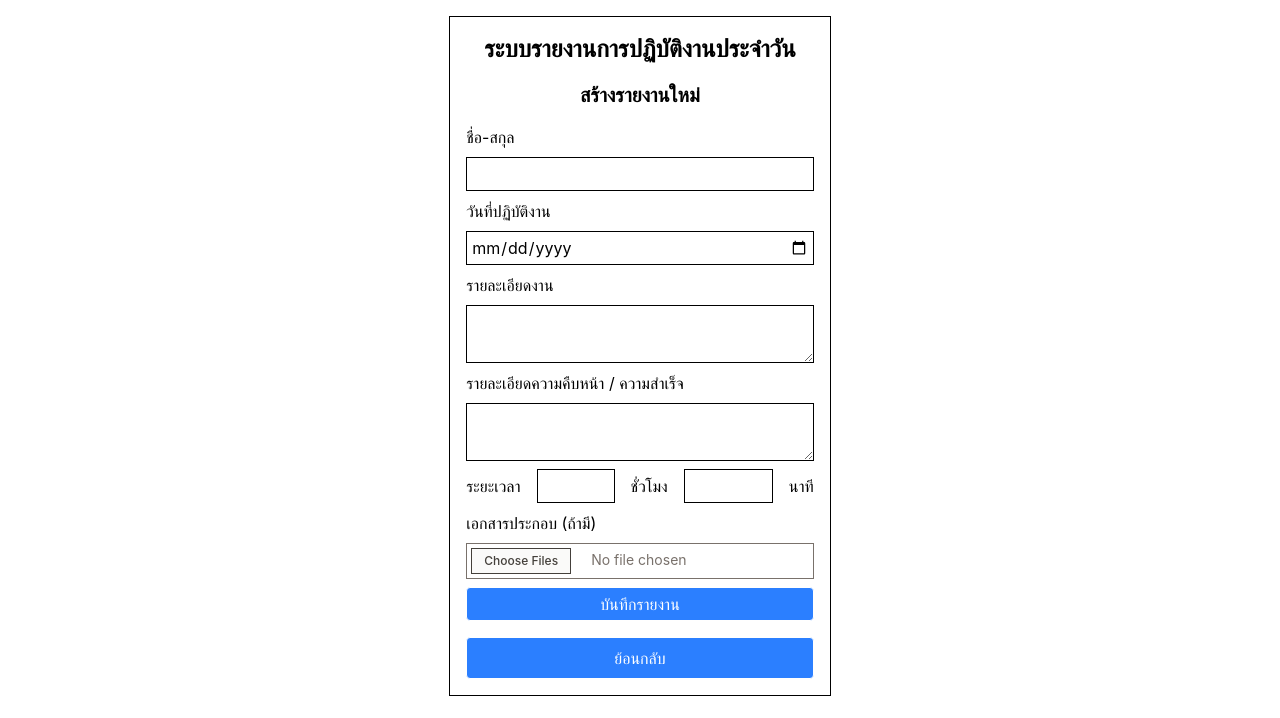
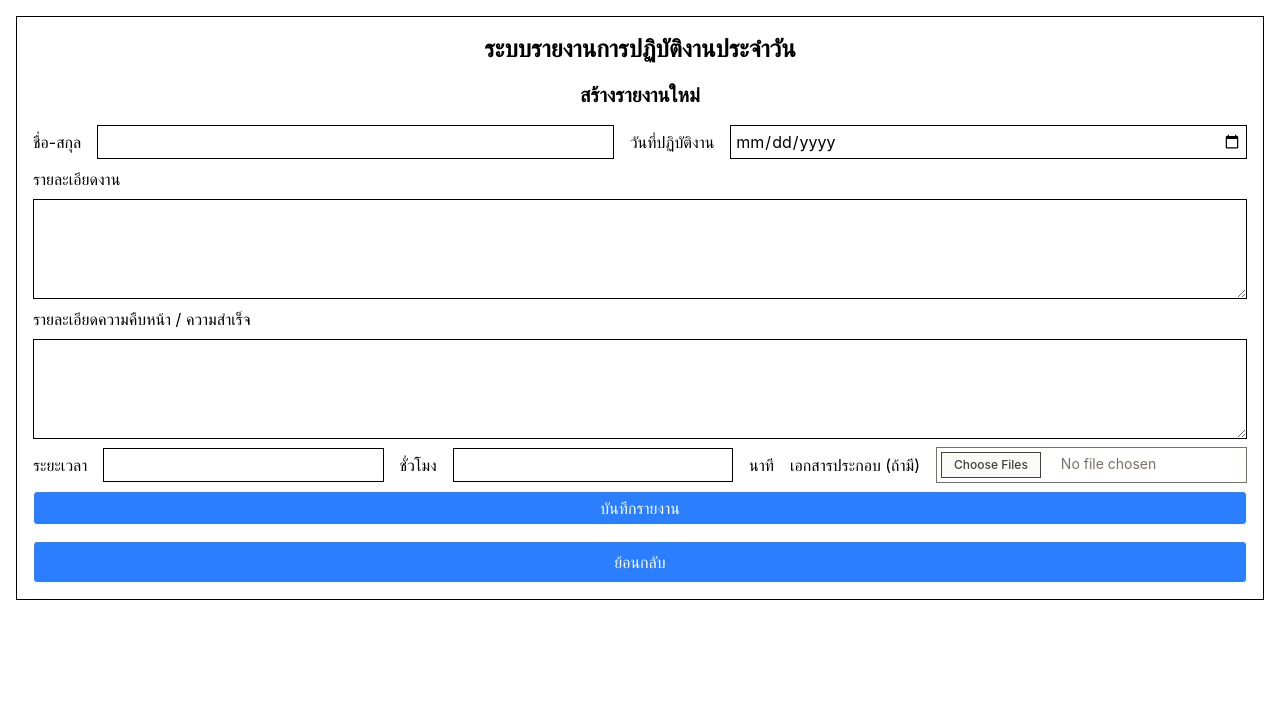
Before and after one commit to james-nightlife/libswu-job-recorder, a React (Vite) app in the folder frontend/: page /new-record in a window 1280 px wide. Shown: the top 718 px of the page. Built offline with nearby package versions, Linux system fonts and the light colour scheme.

Commit message:
feat: enhance layout and usability in EditReport and NewReport components

```diff
--- a/frontend/src/pages/EditReport.jsx
+++ b/frontend/src/pages/EditReport.jsx
@@ -106,19 +106,20 @@ const EditReport = () => {
   return (
     <>
         <div className='flex justify-center p-4'>
-        <div className='flex flex-col gap-4 p-4 border'>
+        <div className='flex flex-col gap-4 p-4 border max-w-[1440px] w-full'>
           <h1 className='text-center'>ระบบรายงานการปฏิบัติงานประจำวัน</h1>
           <h2 className='text-center'>แก้ไขบันทึก</h2>
         <form
         onSubmit={handleSubmit}
         className='flex flex-col w-full gap-2'>
-          <label htmlFor="name">ชื่อ-สกุล</label>
+          <div className='flex flex-wrap gap-4 items-center'>
+            <label htmlFor="name">ชื่อ-สกุล</label>
           <input
           type="text"
           id="name"
           name="name"
           value={data.name || ''}
-          className='border p-1'
+          className='border p-1 flex-1'
           disabled
           required />
           <label htmlFor="workdate">วันที่ปฏิบัติงาน</label>
@@ -126,9 +127,10 @@ const EditReport = () => {
           type="date"
           id="workdate"
           name="workdate"
-          className='border p-1'
+          className='border p-1 flex-1'
           defaultValue={data.workDate}
           required />
+          </div>
           <label htmlFor="description">รายละเอียด</label>
           <textarea
           id="description"
--- a/frontend/src/pages/Home.jsx
+++ b/frontend/src/pages/Home.jsx
@@ -35,7 +35,7 @@ const Home = () => {
 
   useEffect(() => {
     if(!localStorage.getItem('token')) {
-      navigate('/sign-in');
+      return navigate('/sign-in');
     }
     fetchData();
   }, [])
--- a/frontend/src/pages/NewReport.jsx
+++ b/frontend/src/pages/NewReport.jsx
@@ -65,19 +65,20 @@ const NewReport = () => {
   return (
     <>
       <div className='flex justify-center p-4'>
-        <div className='flex flex-col gap-4 p-4 border'>
+        <div className='flex flex-col gap-4 p-4 border max-w-[1440px] w-full'>
           <h1 className='text-center'>ระบบรายงานการปฏิบัติงานประจำวัน</h1>
           <h2 className='text-center'>สร้างรายงานใหม่</h2>
         <form
         onSubmit={handleSubmit}
         className='flex flex-col w-full gap-2'>
+          <div className='flex flex-wrap gap-4 items-center'>
             <label htmlFor="name">ชื่อ-สกุล</label>
             <input
             type="text"
             id="name"
             name="name"
             value={localStorage.getItem('name')}
-          className='border p-1'
+            className='border p-1 flex-1'
             disabled
             required />
             <label htmlFor="workdate">วันที่ปฏิบัติงาน</label>
@@ -85,22 +86,21 @@ const NewReport = () => {
             type="date"
             id="workdate"
             name="workdate"
-          className='border p-1'
+            className='border p-1 p-1 flex-1'
             required />
+          </div>
           <label htmlFor="description">รายละเอียดงาน</label>
           <textarea
           id="description"
           name="description"
-          className='border p-1'
           required
-          className='border p-1'></textarea>
+          className='border p-1 h-[100px]'></textarea>
           <label htmlFor="progression">รายละเอียดความคืบหน้า / ความสำเร็จ</label>
           <textarea
           id="progression"
           name="progression"
-          className='border p-1'
           required
-          className='border p-1'></textarea>
+          className='border p-1 h-[100px]'></textarea>
           <div className='flex flex-wrap gap-4 items-center'>
             <label>ระยะเวลา</label>
           <input
@@ -121,20 +121,19 @@ const NewReport = () => {
           required
           className='border p-1 flex-1'/>
           <span>นาที</span>
-          </div>
-
           <label htmlFor="files">เอกสารประกอบ (ถ้ามี)</label>
           <input
           type="file"
           id="files"
           name="files"
-          className='text-sm text-stone-500
+          className='flex-1 text-sm text-stone-500
    file:mr-5 file:py-1 file:px-3 file:border
    file:text-xs file:font-medium
    file:bg-stone-50 file:text-stone-700
    hover:file:cursor-pointer hover:file:bg-blue-50
    hover:file:text-blue-700'
           multiple />
+          </div>
           <button
           type="submit"
           disabled={buttonSubmit}
```
Lines whose indentation alone changed are shown as unchanged.
